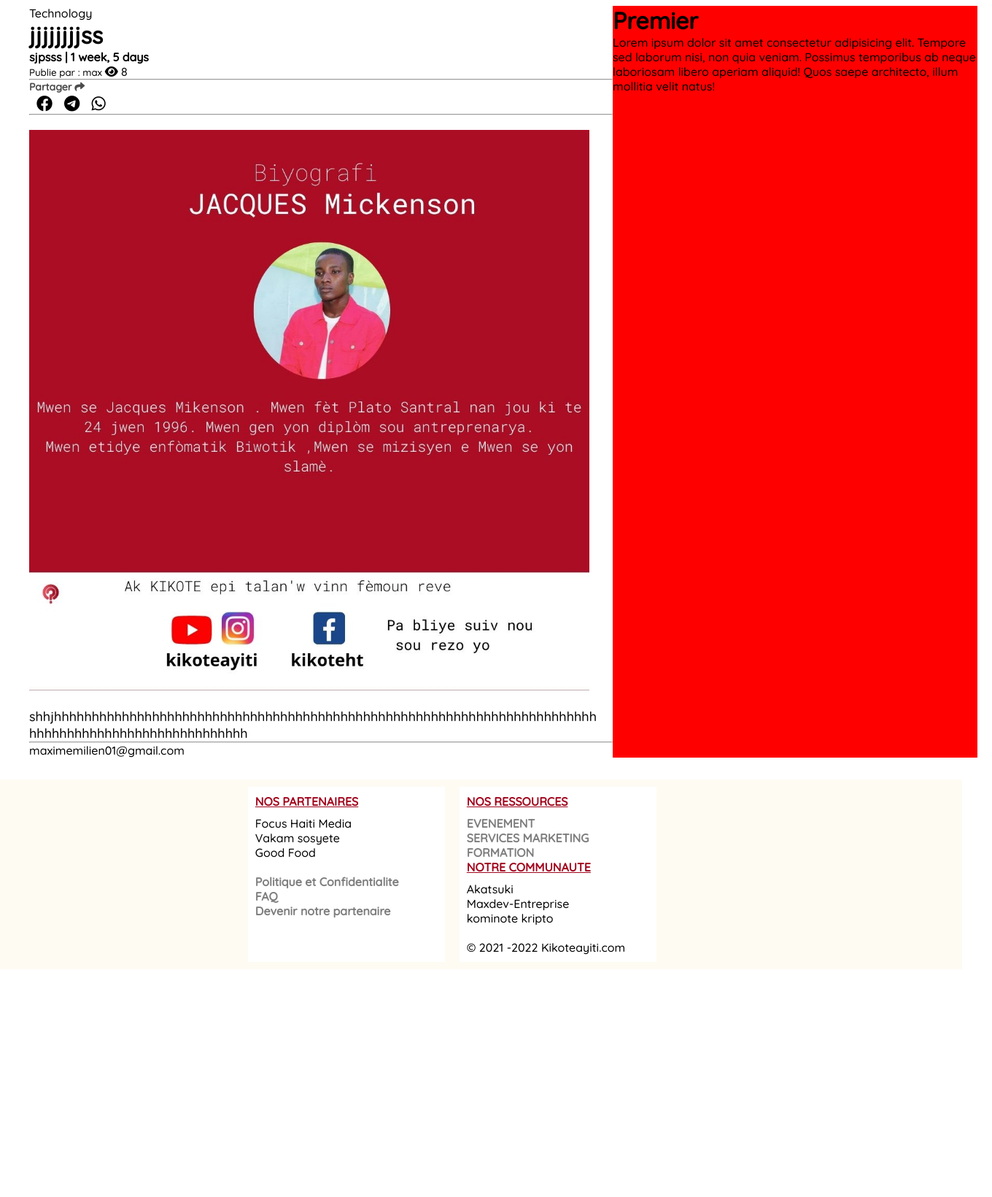
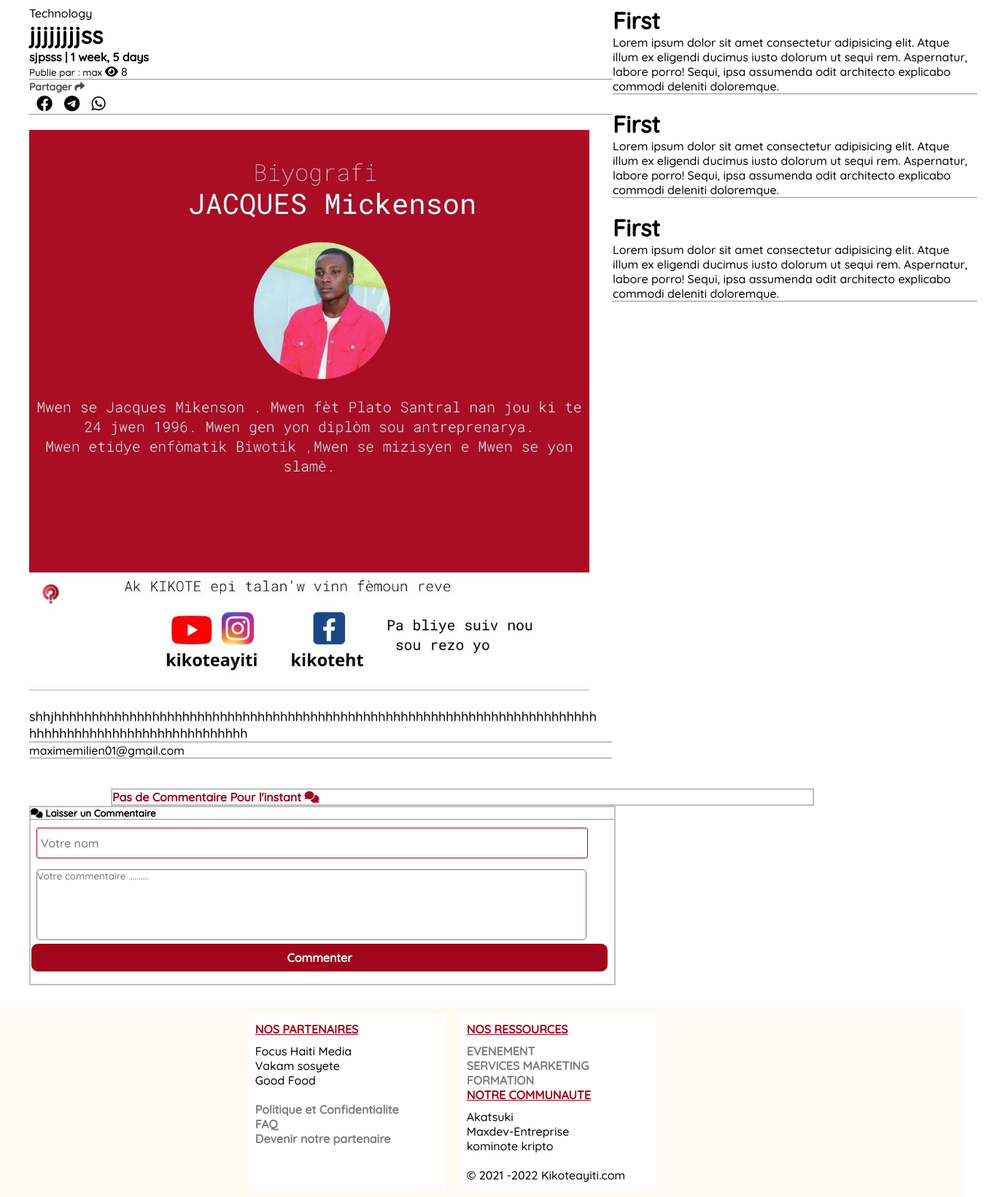
Before and after one commit to Maxdev01/testkikote, a Django app: a page that uses templates/article/details.html in a window 1360 px wide. Shown: the part 80-1720 px from the top of the page at 73% size. Before the commit the page ends 1388 px from the top, so only its background shows below. Run offline with Django 3.2, Linux system fonts and the light colour scheme; data comes from the database, SQL or seed files in the repository; both versions use the stored data as it was after the commit.

Commit message:
add comment in the post

```diff
--- a/creativite/admin.py
+++ b/creativite/admin.py
@@ -1,6 +1,6 @@
 from csv import list_dialects
 from django.contrib import admin
-from .models import CreationCategories, Texte , Commentaire, ArticlePost, categoriesPost
+from .models import CreationCategories, Texte , Commentaire, ArticlePost, categoriesPost, Reply
 
 # Register your models here.
 
@@ -33,3 +33,7 @@ class ArticlePostAdmin(admin.ModelAdmin):
 class categoriesPostAdmin(admin.ModelAdmin):
     list_display = ['name']
     prepopulated_fields = {'slug': ('name',)}
+
+@admin.register(Reply)
+class ReplyAdmin(admin.ModelAdmin):
+    list_display = ['name', 'date']
--- a/creativite/forms.py
+++ b/creativite/forms.py
@@ -1,5 +1,6 @@
+from tkinter import Widget
 from django import forms
-from .models import Commentaire
+from .models import Commentaire , Reply
 
 
 class CommentForm(forms.ModelForm):
@@ -9,5 +10,16 @@ class CommentForm(forms.ModelForm):
 
         widgets = {
             'name' : forms.TextInput(attrs={'id': 'inputnamecoms', 'placeholder':'votre pseudo '} ),
-            'body' : forms.Textarea(attrs={'id':'inputcomment', 'placeholder': 'votre commenter'}),
+            'body' : forms.Textarea(attrs={'id':'inputcomment', 'placeholder': 'Votre commentaire '}),
         }
+
+
+class ReplyForm(forms.ModelForm):
+    class Meta:
+        model = Reply
+        fields = ('name','body',)
+
+        widgets = {
+            'name' : forms.TextInput(attrs={'placeholder': 'Votre nom '} ),
+            'body' : forms.Textarea(attrs={'placeholder': 'Votre commentaire ..........'}),
+        }
--- a/creativite/views.py
+++ b/creativite/views.py
@@ -1,8 +1,8 @@
 from django.shortcuts import render, redirect , get_object_or_404
-from .models import CreationCategories , Texte , categoriesPost, ArticlePost
+from .models import CreationCategories , Texte , categoriesPost, ArticlePost, Reply
 from django.core.paginator import Paginator , EmptyPage
 from django.views.generic import ListView
-from .forms import CommentForm
+from .forms import CommentForm, ReplyForm
 from django.db.models import Q
 
 
@@ -104,6 +104,14 @@ def DetailsArticle(request, id=id):
     d.views = d.views + 1
     d.save()
 
+    if request.method == 'POST':
+        formreply = ReplyForm(request.POST)
+        if formreply.is_valid():
+            c = formreply.save(commit=False)
+            c.articles = d
+            c.save()
 
-    context = {'d': d}
+    formreply = ReplyForm
+
+    context = {'d': d, 'formreply': formreply }
     return render(request, 'article/details.html', context)
--- a/static/articles/dedesign.css
+++ b/static/articles/dedesign.css
@@ -14,7 +14,7 @@
 
 .first-arts
 {
-    background: red;
+
 }
 
 .detail-image
@@ -42,6 +42,50 @@
     width: 98%;
 }
 
+.content-commentaire
+{
+    height: auto;
+    width: 800px;
+    border: 2px solid silver;
+}
+.content-commentaire label{
+    display: none;
+}
+
+.content-commentaire input
+{
+    margin-top: 10px;
+    width: 93%;
+    border-radius: 3px;
+    margin-left: 8px;
+
+}
+.content-commentaire textarea{
+    width: 94%;
+    margin-left: 8px;
+
+    border-radius: 5px;
+    height: 95px;
+    resize: none;
+    margin-top: 15px;
+
+}
+
+#btn-coms
+{
+    width: 99%;
+    height: 40px;
+    border: 1px solid #fff;
+    font-size: 16px;
+    color: #fff;
+    font-weight: 700;
+    background: var(--rouge);
+    cursor: pointer;
+    border-radius: 10px;
+    outline: none;
+    margin-bottom: 16px;
+}
+
 @media (max-width: 1009px)
 {
     .detail-arts
--- a/templates/article/details.html
+++ b/templates/article/details.html
@@ -43,16 +43,78 @@
                     <hr>
                     <p> {{ d.mail }}</p>
 
+                    <hr>
+                    <br>
+                    <br>
+
+                    <div class="content-comments">
+
+                        {% for c in d.replypost.all %}
+
+                         <div class="style-coms">
+                             <h4>@{{ c.name }}</h4>
+                             <p>{{c.body }}</p>
+                         </div>
+
+                         <hr>
+                         <br>
+                         {% empty %}
+                         <h4 style="color: var(--rouge);">Pas de Commentaire Pour l'instant <i class="fas fa-comments"></i> </h4>
+
+                        {% endfor %}
+
+                    </div>
+
+
+
+                    <div class="content-commentaire">
+                        <h5><i class="fas fa-comments"></i> Laisser un Commentaire  </h5>
+                        <hr>
+
+                        <form action="" method="post">
+                            {% csrf_token %}
+
+                            {{ formreply.as_p }}
+
+                            <button type="submit" id="btn-coms">Commenter</button>
+
+                        </form>
+                    </div>
+
 
 
             </div>
 
             <!-- sa se pou pati adwat lan -->
             <div class="first-arts">
-                <h1>Premier</h1>
-                Lorem ipsum dolor sit amet consectetur adipisicing elit.
-                 Tempore sed laborum nisi, non quia veniam. Possimus temporibus ab neque laboriosam
-                libero aperiam aliquid! Quos saepe architecto, illum mollitia velit natus!
+                <h1>First</h1>
+                <p>
+                    Lorem ipsum dolor sit amet consectetur adipisicing elit. Atque illum ex eligendi ducimus iusto
+                     dolorum ut sequi rem. Aspernatur,
+                     labore porro! Sequi, ipsa assumenda odit architecto explicabo commodi deleniti doloremque.
+                </p>
+                <hr>
+                <br>
+
+                <h1>First</h1>
+                <p>
+                    Lorem ipsum dolor sit amet consectetur adipisicing elit. Atque illum ex eligendi ducimus iusto
+                     dolorum ut sequi rem. Aspernatur,
+                     labore porro! Sequi, ipsa assumenda odit architecto explicabo commodi deleniti doloremque.
+                </p>
+                <hr>
+                <br>
+
+                <h1>First</h1>
+                <p>
+                    Lorem ipsum dolor sit amet consectetur adipisicing elit. Atque illum ex eligendi ducimus iusto
+                     dolorum ut sequi rem. Aspernatur,
+                     labore porro! Sequi, ipsa assumenda odit architecto explicabo commodi deleniti doloremque.
+                </p>
+                <hr>
+                <br>
+
+
             </div>
         </div>
 
```
Also changed, not shown: db.sqlite3, image_files/KiKote-Monogramme-1-removebg-preview.png (added), templates/creative/details.html (line endings or trailing spaces).
